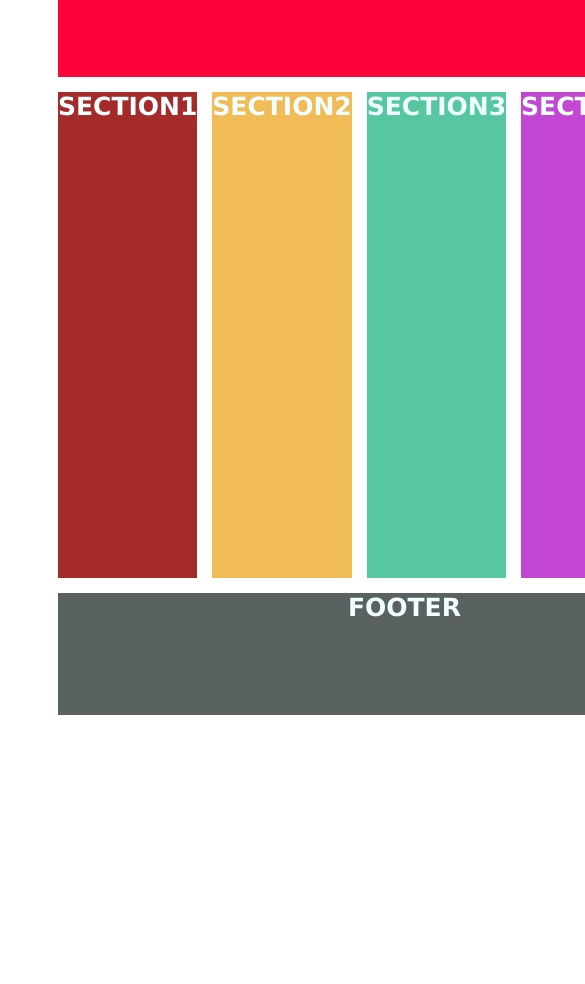
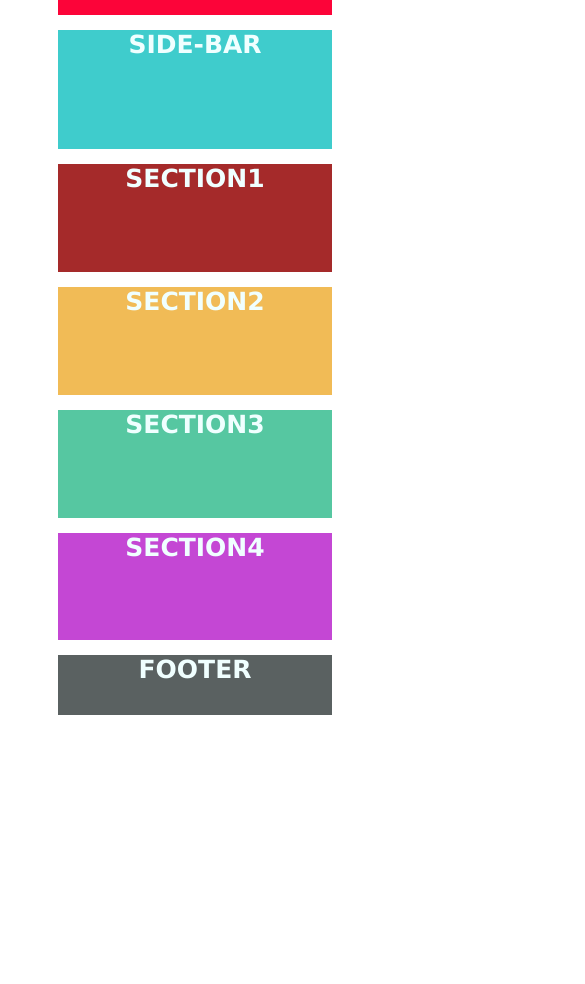
Before and after one commit to vijaymahar/responsive-grid, a plain HTML site: page index.html in a window 390 px wide. Shown: the part 240-1224 px from the top of the page, 585 px wide, since content can reach past the window. Drawn offline with Linux system fonts and the light colour scheme.

Commit message:
responsiveness added to the css file

```diff
--- a/grid.css
+++ b/grid.css
@@ -68,3 +68,100 @@ body {
 .section4 {
   background-color: rgb(196, 71, 212);
 }
+
+/* for laptop screen resolutions */
+
+@media only screen and (max-width: 1024px) {
+  .container {
+    display: grid;
+    grid-template-columns: 1fr;
+    grid-template-rows: 0.2fr 0.4fr 0.8fr 0.2fr;
+    grid-template-areas:
+      "header"
+      "side-bar"
+      "main-body"
+      "footer";
+  }
+  .header {
+    grid-area: header;
+  }
+  .main-body {
+    grid-area: main-body;
+  }
+  .side-bar {
+    grid-area: side-bar;
+  }
+  .footer {
+    grid-area: footer;
+  }
+}
+
+/* for laptop screen resolutions */
+
+/* fot tablet resolution */
+
+@media only screen and (min-width: 567px) and (max-width: 768px) {
+  .container {
+    display: grid;
+    grid-template-rows: 0.2fr 0.4fr 1.4fr 0.2fr;
+  }
+  .main {
+    display: grid;
+    row-gap: 15px;
+    grid-template-columns: 1fr 1fr;
+    grid-template-rows: 0.4fr 0.4fr 0.6fr;
+    grid-template-areas:
+      "section1 section1"
+      "section2 section2"
+      "section3 section4";
+  }
+  .section1 {
+    grid-area: section1;
+  }
+  .section2 {
+    grid-area: section2;
+  }
+  .section3 {
+    grid-area: section3;
+  }
+  .section4 {
+    grid-area: section4;
+  }
+}
+
+/* fot tablet resolution */
+
+/* for mobile reesolution */
+
+@media only screen and (max-width: 567px) {
+  .container {
+    display: grid;
+    grid-template-rows: 0.2fr 0.4fr 1.6fr 0.2fr;
+  }
+
+  .main {
+    display: grid;
+    row-gap: 15px;
+    grid-template-columns: 1fr;
+    grid-template-rows: 0.4fr 0.4fr 0.4fr 0.4fr;
+    grid-template-areas:
+      "section1"
+      "section2"
+      "section3"
+      "section4";
+  }
+  .section1 {
+    grid-area: section1;
+  }
+  .section2 {
+    grid-area: section2;
+  }
+  .section3 {
+    grid-area: section3;
+  }
+  .section4 {
+    grid-area: section4;
+  }
+}
+
+/* for mobile reesolution */
```
